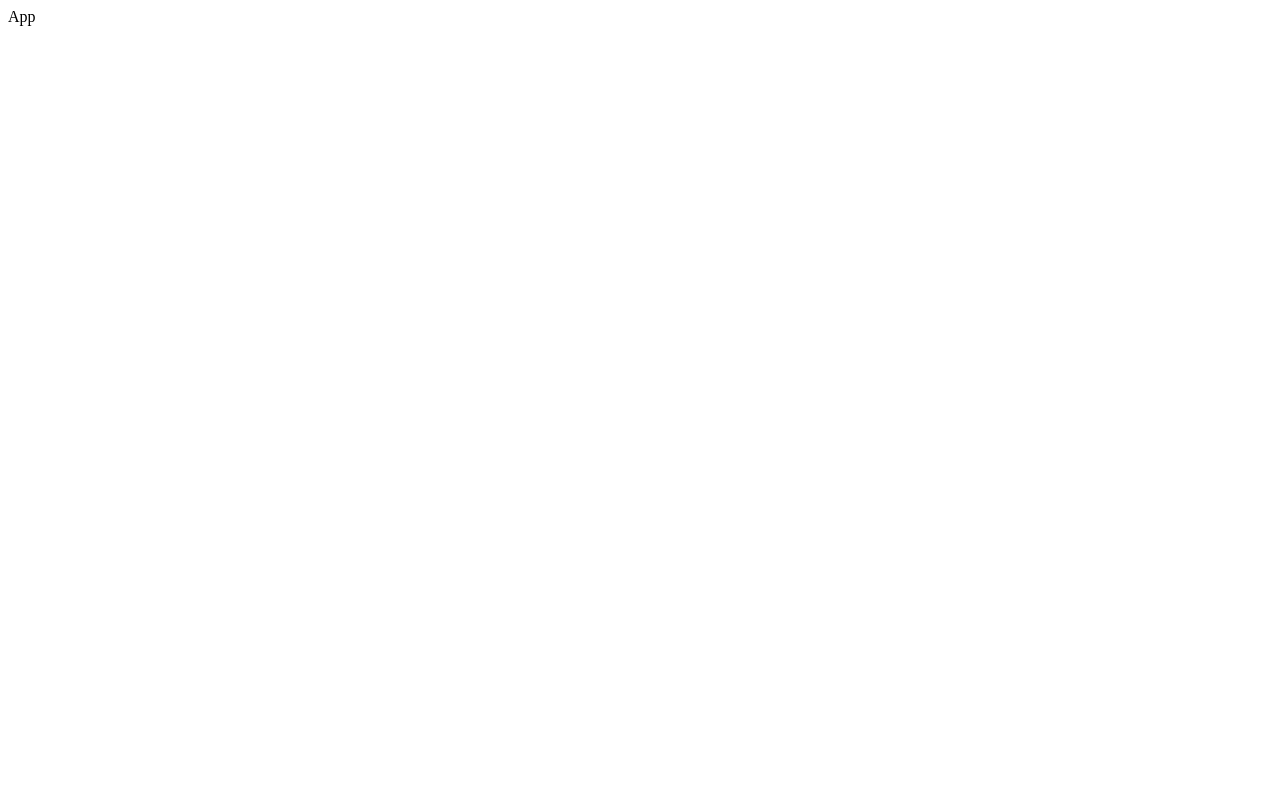
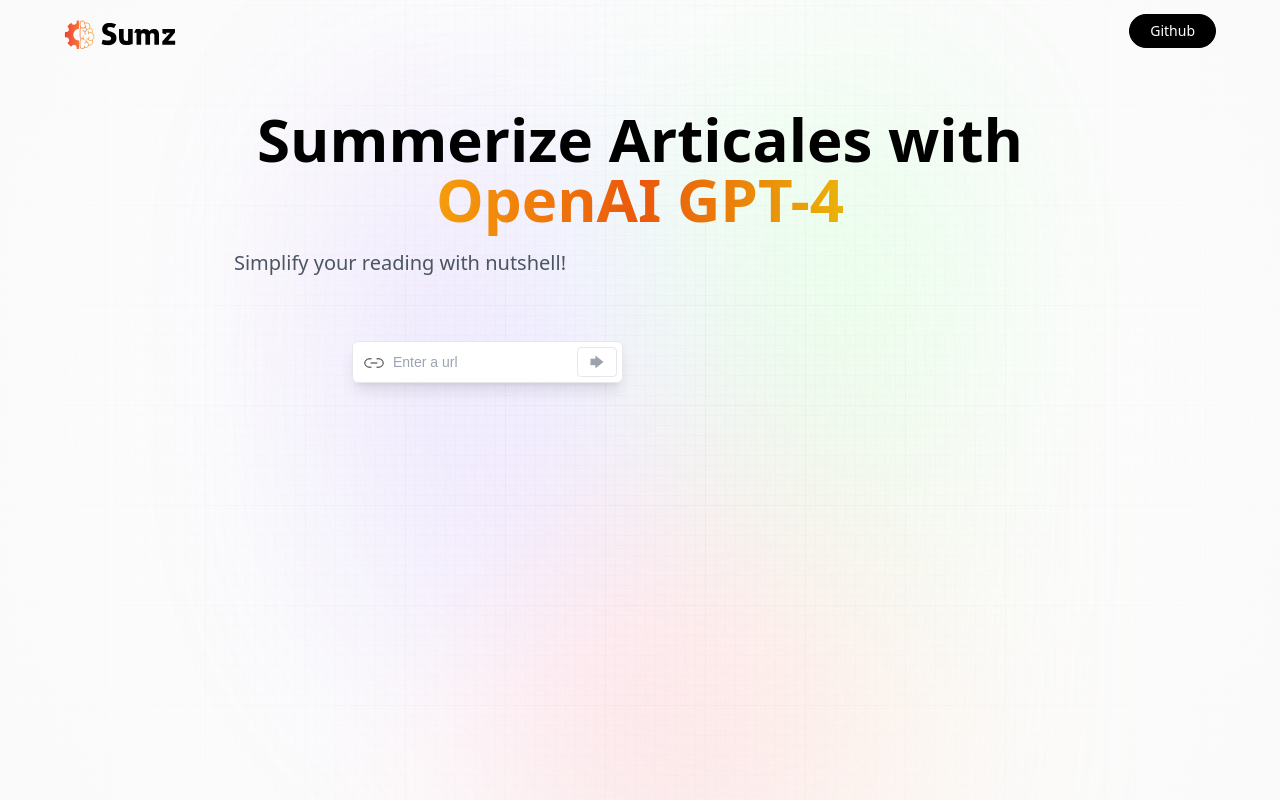
Before and after one commit to rayikume/NutShell, a React (Vite) app: page / in a window 1280 px wide. Built offline with nearby package versions, Linux system fonts and the light colour scheme; a web font is replaced by a local one.

Commit message:
stylizing the page

```diff
--- a/src/App.jsx
+++ b/src/App.jsx
@@ -1,7 +1,21 @@
 import React from "react";
+import Hero from "./components/Hero";
+import Script from "./components/Script";
+import "./App.css";
 
 export const App = () => {
-  return <div>App</div>;
+  return (
+    <main>
+      <div className="main">
+        <div className="gradient" />
+      </div>
+
+      <div className="app">
+        <Hero />
+        <Script />
+      </div>
+    </main>
+  );
 };
 
 export default App;
--- /dev/null
+++ b/src/components/Hero.jsx
@@ -0,0 +1,26 @@
+import React from "react";
+import { logo } from "../assets";
+
+const Hero = () => {
+  return (
+    <header className="w-full flex justify-center item-center flex-col">
+      <nav className="flex justify-between items-center flex-full mb-10 pt-3">
+        <img src={logo} alt="nutshell_logo" className="w-28 object-contain" />
+        <button
+          type="button"
+          onClick={() => window.open("https://github.com/rayikume/nutshell")}
+          className="black_btn"
+        >
+          Github
+        </button>
+      </nav>
+      <h1 className="head_text">
+        Summerize Articales with <br className="max-md:hidden" />
+        <span className="orange_gradient">OpenAI GPT-4</span>
+      </h1>
+      <h2 className="desc">Simplify your reading with nutshell!</h2>
+    </header>
+  );
+};
+
+export default Hero;
--- /dev/null
+++ b/src/components/Script.jsx
@@ -0,0 +1,38 @@
+import React from "react";
+import { useState, useEffect } from "react";
+import { copy, linkIcon, loader, tick } from "../assets";
+
+const Script = () => {
+  return (
+    <section className="mt-16 w-full max-w-xl">
+      <div className="flex felx-col w-full gap-2">
+        <form
+          className="relative felx justify-center items-center"
+          onSubmit={(e) => {}}
+        >
+          <img
+            src={linkIcon}
+            alt="link_icon"
+            className="absolute left-0 my-3 ml-3 w-5"
+          />
+          <input
+            type="url"
+            placeholder="Enter a url"
+            value=""
+            onChange={() => {}}
+            required
+            className="url_input peer"
+          ></input>
+          <button
+            type="submit"
+            className="submit_btn peer-focus:border-gray-700 peer-focus:text-gray-700"
+          >
+            🡆
+          </button>
+        </form>
+      </div>
+    </section>
+  );
+};
+
+export default Script;
```
